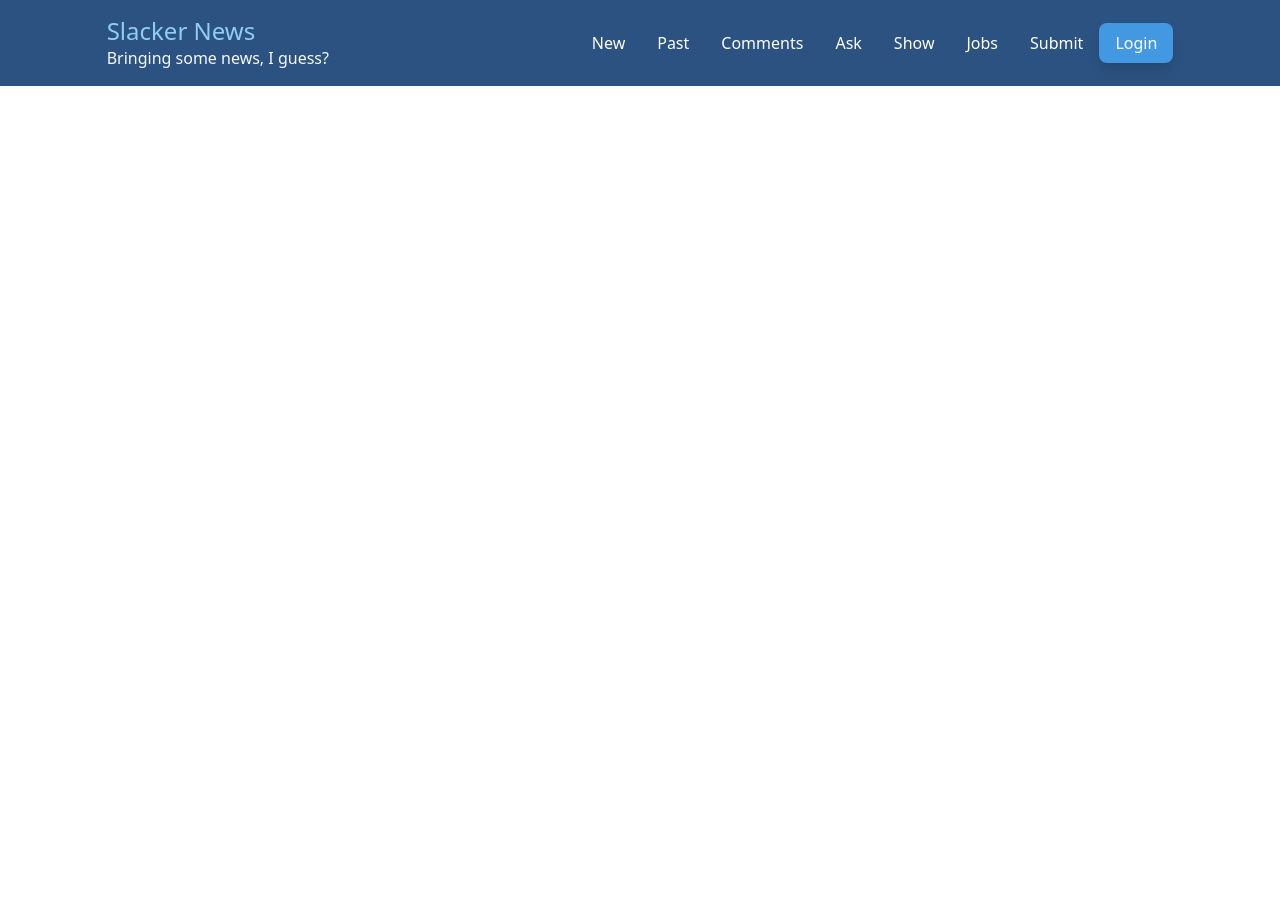
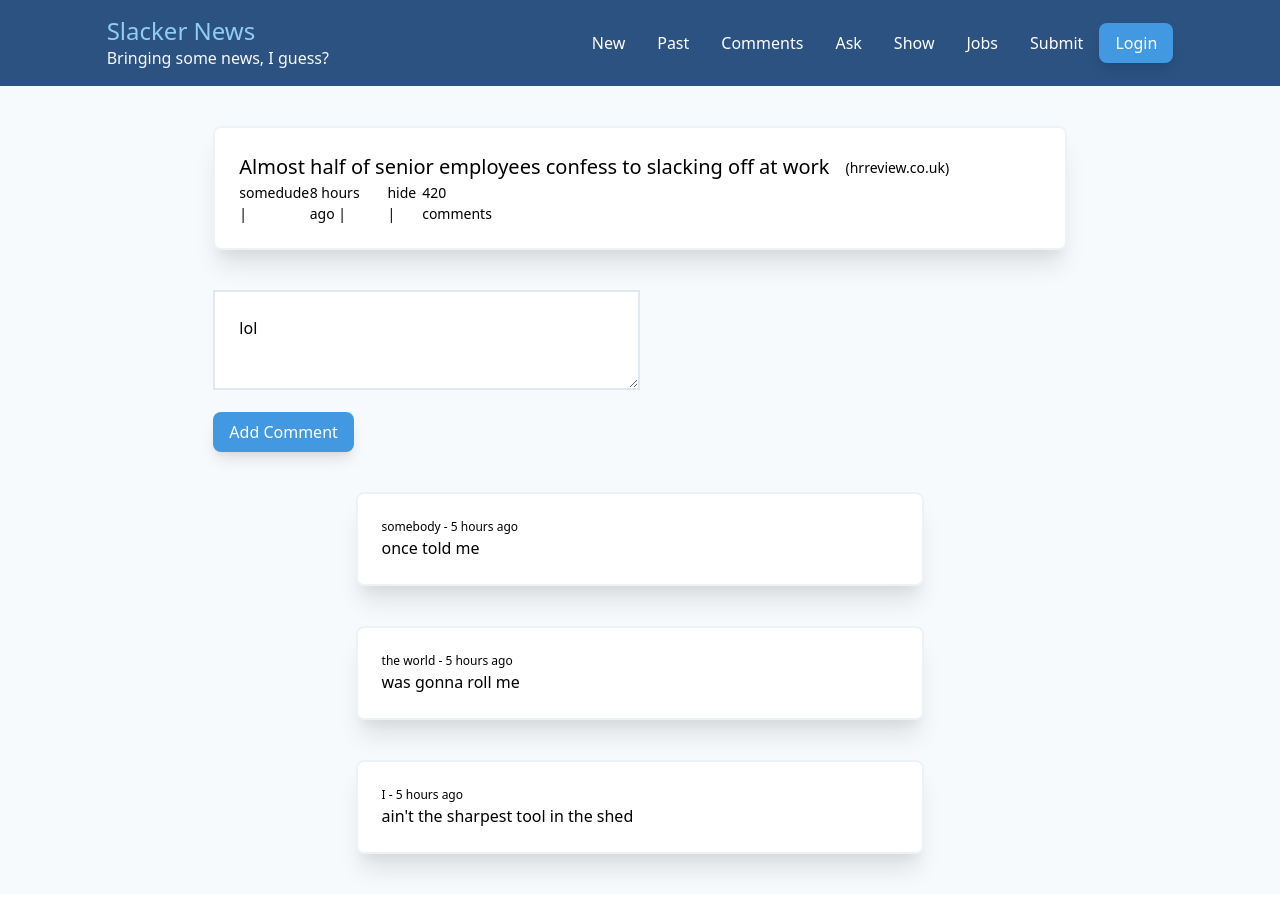
Before and after one commit to catcarbonell/slacker-news, a React (Create React App) app: page /comments in a window 1280 px wide. Shown: the top 918 px of the page. Before the commit the page ends 800 px from the top, so only its background shows below. Built offline with nearby package versions, Linux system fonts and the light colour scheme.

Commit message:
added Comments view plus individual comment styles

```diff
--- /dev/null
+++ b/src/Components/Comments/Comment.js
@@ -0,0 +1,17 @@
+import React from 'react';
+import Container from '../Layout/Container';
+
+const Comment = (props) => {
+    return(
+        <Container>
+            <div className="text-xs">
+                {props.username} - {props.time}
+            </div>
+            <div>
+                {props.comment}
+            </div>
+        </Container>
+    );
+}
+
+export default Comment;
--- /dev/null
+++ b/src/Components/Comments/index.js
@@ -0,0 +1,47 @@
+import React from 'react';
+import BlueButton from '../Layout/BlueButton';
+import Comment from './Comment';
+import Post from '../PostContainer/Post';
+
+const Comments = () => {
+    return(
+        <>
+            <Post
+            title="Almost half of senior employees confess to slacking off at work"
+            url="https://www.hrreview.co.uk/hr-news/almost-half-of-senior-employees-confess-to-slacking-off-at-work/120829"
+            shorturl="hrreview.co.uk"
+            username="somedude"
+            time="8 hours ago"
+            comments={420}
+            />
+
+            <div className="m-auto w-2/3 my-10 flex flex-col">
+                <form className="place-content-center">
+                    <textarea className="w-1/2 p-6 mb-4 border-2 border-solid border-gray-300">lol</textarea>
+                    <div className="w-40 flex">
+                        <BlueButton text="Add Comment" />
+                    </div>
+                </form>
+
+            {/* Comments associated with Post id  */}
+            <Comment
+                username="somebody"
+                time="5 hours ago"
+                comment="once told me" />
+
+            <Comment
+                username="the world"
+                time="5 hours ago"
+                comment="was gonna roll me" />
+
+            <Comment
+                username="I"
+                time="5 hours ago"
+                comment="ain't the sharpest tool in the shed" />
+
+            </div>
+    </>
+    );
+}
+
+export default Comments;
--- a/src/Components/Content.js
+++ b/src/Components/Content.js
@@ -4,6 +4,7 @@ import PostContainer from './PostContainer';
 import Login from './LoginSignUp/Login';
 import SignUp from './LoginSignUp/SignUp';
 import NewPost from './NewPost';
+import Comments from './Comments';
 
 const Content = () => {
     return(
@@ -13,7 +14,8 @@ const Content = () => {
           <Route path="/login" component={Login} />
           <Route path="/signup" component={SignUp} />
           <Route path="/newpost" component={NewPost} />
-          {/* Comments */}
+          {/* for comments, we will need to figure out how to route to a specific Post via ID */}
+          <Route path="/comments" component={Comments} />
         </Switch>
       </div>
     )
```
